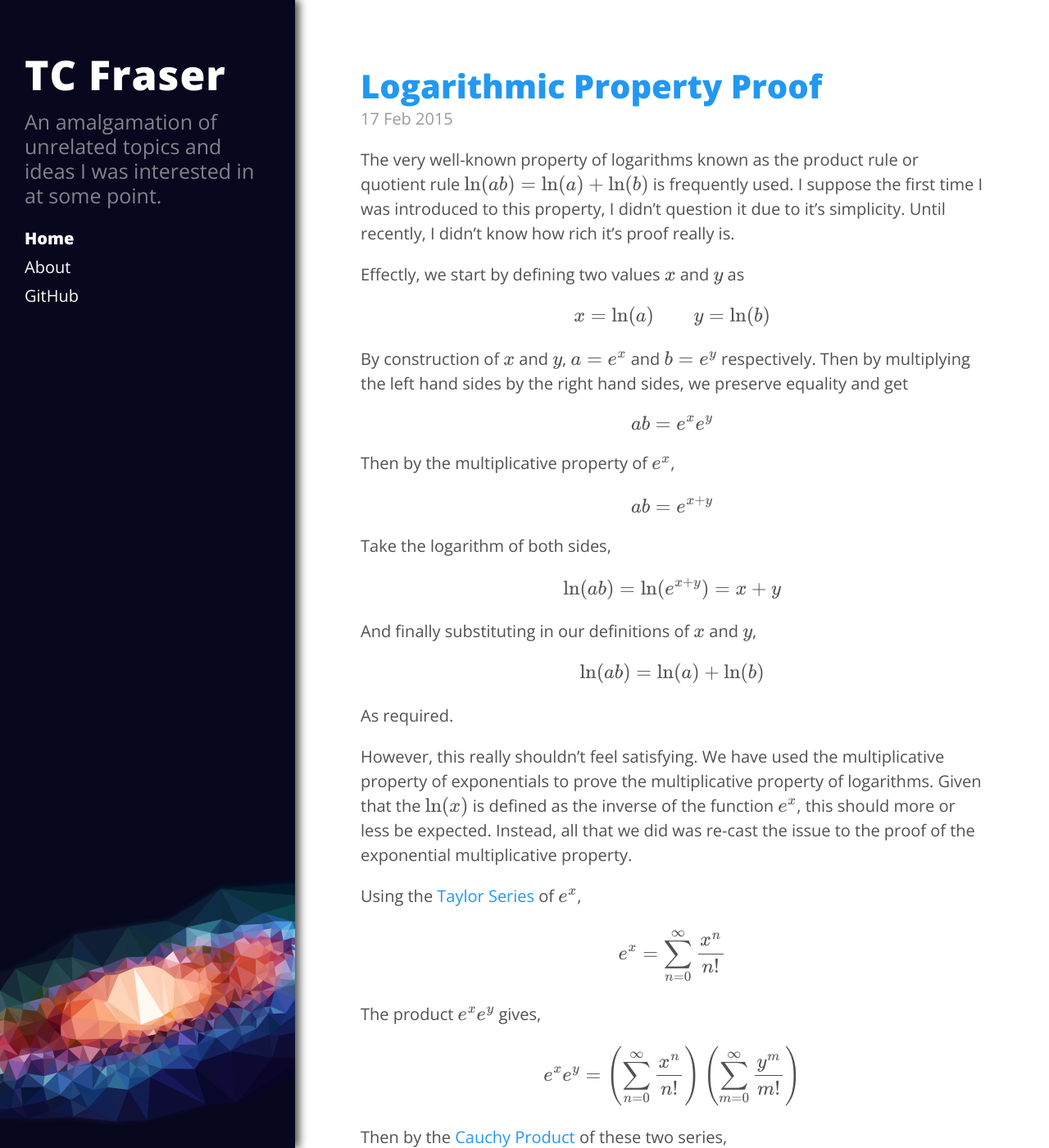
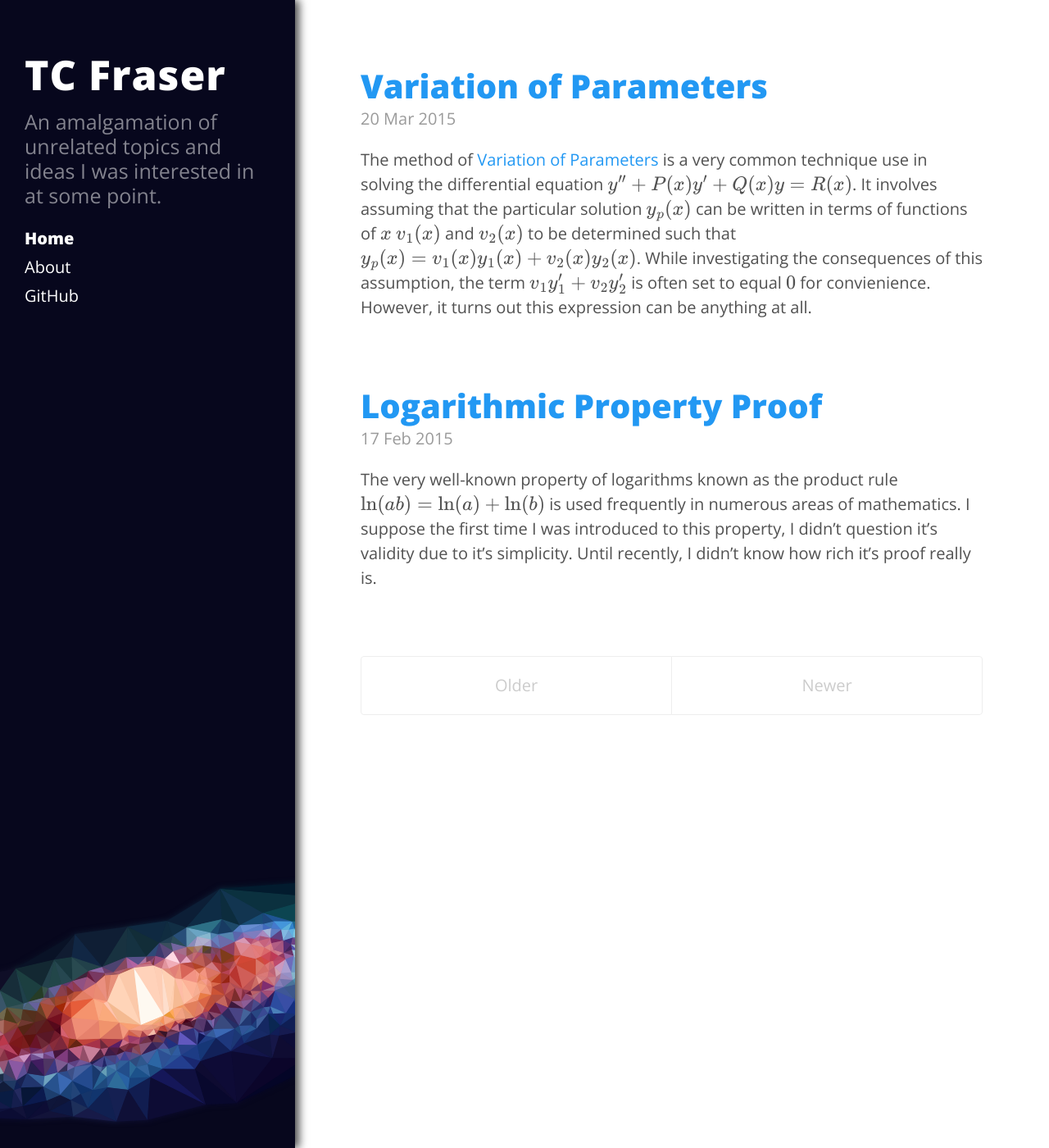
Before and after one commit to Sankarshan-Mudkavi/tcfraser.github.io, a Jekyll site: the page built from index.html, in a window 1280 px wide and 1400 px high. Shown: the whole window at 82% size. Built offline with Jekyll 4.4.1, drawn with Linux system fonts in a browser that asks for light colours; formulas are drawn with MathJax 3; the list of posts is cut into pages by our own code; some of the changed lines change nothing that is shown; some of the changed text lies outside the part shown.

Commit message:
variation of parameters post

```diff
--- a/_includes/head.html
+++ b/_includes/head.html
@@ -25,9 +25,34 @@
         processEscapes: true
       },
       TeX: {
-        extensions: ["AMSmath.js", "AMSsymbols.js"]
+        extensions: ["AMSmath.js", "AMSsymbols.js"],
+        Macros: {
+          numberthis: "\\addtocounter{equation}{1}\\tag{\\theequation}",
+          ba: ["\\left< #1 \\right>",1],
+          bs: ["\\left[ #1 \\right]",1],
+          br: ["\\left( #1 \\right)",1],
+          bc: ["\\left\\{ #1 \\right\\}",1],
+          mtrx: ["\\begin{bmatrix} #1 & #2 \\\\ #3 & #4 \\end{bmatrix}",4],
+          twovec: ["\\begin{bmatrix} #1 \\\\ #2 \\end{bmatrix}",2],
+          f: ["\\frac{#1}{#2}",2],
+          intl: "\\int\\limits",
+          dif: "\\mathrm{d}",
+          dx: "\\dif x",
+          der: ["\\f{\\dif #1}{\\dif #2}", 2]
+        }
+      },
+      "HTML-CSS": {
+        linebreaks: { automatic: true, width: "content" }
       }
     });
+    MathJax.Hub.Register.StartupHook("TeX Jax Ready",function () {
+      MathJax.Hub.Insert(MathJax.InputJax.TeX.Definitions.macros,{
+        cancel: ["Extension","cancel"],
+        bcancel: ["Extension","cancel"],
+        xcancel: ["Extension","cancel"],
+        cancelto: ["Extension","cancel"]
+    });
+});
   </script>
   {% endif %}
 
--- a/_posts/2015-02-17-proof-ln.md
+++ b/_posts/2015-02-17-proof-ln.md
@@ -3,7 +3,9 @@ layout: post
 title: Logarithmic Property Proof
 ---
 
-The very well-known property of logarithms known as the product rule or quotient rule $\ln(ab) = \ln(a) + \ln(b)$ is frequently used. I suppose the first time I was introduced to this property, I didn't question it due to it's simplicity. Until recently, I didn't know how rich it's proof really is.
+The very well-known property of logarithms known as the product rule $\ln(ab) = \ln(a) + \ln(b)$ is used frequently in numerous areas of mathematics. I suppose the first time I was introduced to this property, I didn't question it's validity due to it's simplicity. Until recently, I didn't know how rich it's proof really is.
+
+<!--more-->
 
 Effectly, we start by defining two values $x$ and $y$ as
 \begin{align}
--- /dev/null
+++ b/_posts/2015-03-20-variation-of-parameters.md
@@ -0,0 +1,135 @@
+---
+layout: post
+title: Variation of Parameters
+---
+
+The method of [Variation of Parameters](http://mathworld.wolfram.com/VariationofParameters.html) is a very common technique use in solving the differential equation $y'' + P(x)y' + Q(x)y = R(x)$. It involves assuming that the particular solution $y_p(x)$ can be written in terms of functions of $x$ $v_1(x)$ and $v_2(x)$ to be determined such that $y_p(x) = v_1(x)y_1(x) + v_2(x)y_2(x)$. While investigating the consequences of this assumption, the term $v_1 y'_1 + v_2 y'_2$ is often set to equal $0$ for convienience. However, it turns out this expression can be anything at all.
+
+<!--more-->
+
+The typical result associated with the variation of parameters is
+
+$$ y_p(x) = \intl_{x_o}^{x} \f{y_2(x)y_1(x') - y_1(x) y_2(x')}{W(x')}R(x') \dx' $$
+
+where $y_1(x)$ and $y_2(x)$ and solutions to the homogeneous differential equation
+
+$$ y'' + P(x)y' + Q(x)y = 0 $$
+
+The typical set up for this derivation is as follows.
+
+In order to find the particular solution to the differential equation
+
+$$ y''(x) + P(x) y'(x) + Q(x) y(x) = R(x) $$
+
+By choice, let the potential particular solution be of the form
+
+$$ y_p = v_1 y_1 + v_2 y_2 $$
+
+where $v_1$ and $v_2$ are unknown arbitrary functions in $x$. Therfore by construction,
+
+$$ y'_p(x) = v'_1 y_1 + v_1 y'_1 + v'_2 y_2 + v_2 y'_2 $$
+
+Since $v_1, v_2, y_1, y_2$ are all functions in $x$, re-label,
+
+$$ v'_1 y_1 + v'_2 y_2 = \varphi (x) $$
+
+At this point in the derivation, it is typical for $\varphi(x)$ to be set to $0$ in order to simplify calulations. This seems resonable becuase $v_1$ and $v_2$ are unknown and at this point are able to take on any values provided they satisfy the differential equation. However, this derivation will examine the consequences of assuming $\varphi(x)$ to be an arbitrary function of $x$ and to much surprise, the result will be identical.
+
+By construction of this problem,
+
+$$ y'_p(x) = v_1 y'_1 + v_2 y'_2 + \varphi (x) $$
+
+Differentiating $y_p(x)$ again,
+
+$$ y''_p(x) = v'_1 y'_1+ v_1 y''_1 + v'_2 y'_2 + v_2 y''_2 + \varphi' (x) $$
+
+By substituting these results into the differential equation,
+
+$$ y''_p(x) + P(x) y'_p(x) + Q(x) y_p(x) $$
+
+$$ = \bs{v'_1 y'_1+ v_1 y''_1 + v'_2 y'_2 + v_2 y''_2 + \varphi' (x)} + P(x) \bs{v_1 y'_1 + v_2 y'_2 + \varphi (x)} + Q(x) \bs{v_1 y_1 + v_2 y_2}$$
+
+$$ = v_1 \underbrace{\bs{y''_1 + P(x)y'_1 + Q(x) y_1}}_{= 0} + v_2 \underbrace{\bs{y''_2 + P(x)y'_2 + Q(x) y_2}}_{= 0} + v'_1 y'_1 + v'_2 y'_2 + \varphi' (x) + P(x) \varphi (x) $$
+
+$$ = v'_1 y'_1 + v'_2 y'_2 + \varphi' (x) + P(x) \varphi (x) $$
+
+The $v_1$ and $v_2$ terms are $0$ because $y_1$ and $y_2$ satisfy the homogeneous form of the differential equation. In order for $y_p$ to solve the inhomogeneous equation,
+
+$$ R(x) = v'_1 y'_1 + v'_2 y'_2 + \varphi' (x) + P(x) \varphi (x) $$
+
+Rearranging gives,
+
+$$ v'_1 y'_1 + v'_2 y'_2 = R(x) - \varphi' (x) - P(x) \varphi (x) $$
+
+Combining this with the definition of $\varphi (x)$,
+
+$$ \mtrx{y_1}{y_2}{y'_1}{y'_2} \twovec{v'_1}{v'_2} = \twovec{\varphi (x)}{R(x) - \varphi' (x) - P(x) \varphi (x)} $$
+
+$$ \twovec{v'_1}{v'_2} = \mtrx{y_1}{y_2}{y'_1}{y'_2}^{-1} \twovec{\varphi (x)}{R(x) - \varphi' (x) - P(x) \varphi (x)} $$
+
+$$ \twovec{v'_1}{v'_2} = \f{1}{W \bs{y_1, y_2 }(x)}\mtrx{y'_2}{-y_2}{-y'_1}{y_1}\twovec{\varphi (x)}{R(x) - \varphi' (x) - P(x) \varphi (x)} $$
+
+Therfore expanding out the matrix,
+
+$$ v'_1 = \f{1}{W(x)} \bs{\varphi (x) y'_2 - y_2 \br{R(x) - \varphi' (x) - P(x) \varphi (x)}} $$
+$$  v'_2 = \f{1}{W(x)} \bs{- \varphi (x) y'_1 + y_1 \br{R(x) - \varphi' (x) - P(x) \varphi (x)}} $$
+
+By recognzing the form of product rule on the inner terms,
+
+$$ v'_1 = \f{1}{W(x)} \bs{y_2 P(x) \varphi (x) - y_2 R(x) + \der{}{t} \br{\varphi (x) y_2}} $$
+
+$$ v'_2 = \f{1}{W(x)} \bs{- y_1 P(x) \varphi (x) + y_2 R(x) - \der{}{t} \br{\varphi (x) y_1}} $$
+
+Integrating with respect to integration variable $x'$ gives,
+
+$$ v_1 = \intl_{x_o}^{x} \f{1}{W(x')} \bs{y_2(x') P(x') \varphi (x') - y_2(x') R(x') + \der{}{x'}\br{\varphi (x') y_2(x')}} \dx' $$
+
+$$ v_2 = \intl_{x_o}^{x} \f{1}{W(x')} \bs{- y_1(x') P(x') \varphi (x') + y_1(x') R(x') - \der{}{x'}\br{\varphi (x') y_1(x')}} \dx' $$
+
+Closely examine the $\der{\br{\cdots}}{x'}$ term in $v_1$ denoted $S_1$ by applying integration by parts,
+
+$$ S_1 = \intl_{x_o}^{x} \f{1}{W(x')} \der{}{x'}\br{\varphi (x') y_2(x')} \dx' $$
+
+Using integration by parts,
+
+$$ s = \f{1}{W(x')} \implies \dif s = \f{-1}{W^2(x')} W'(x') \dx' $$
+
+$$ \dif t = \der{}{x'}\br{\varphi (x') y_2(x')} \dx' \implies t = \varphi (x') y_2(x') $$
+
+Therefore solve for $S_1$,
+
+$$ S_1 =  \left(\f{1}{W(x')}\varphi (x') y_2(x')\right|_{x_0}^{x} - \intl_{x_0}^{x} \f{-1}{W^2(x')} W'(x') \varphi (x') y_2(x') \dx' $$
+
+$$ S_1 =  \f{\varphi (x) y_2(x)}{W(x)} - \underbrace{\cancel{\f{\varphi (x_0) y_2(x_0)}{W(x_0)}}}_{\substack{\text{Constant contributes to}\\\text{homogeneous solution}}} - \intl_{x_0}^{x} \f{-1}{W^2(x')} W'(x') \varphi (x') y_2(x') \dx' $$
+
+Using Abel's identity $W'(x) = - P(x) W(x)$,
+
+$$ S_1 = \f{\varphi (x) y_2(x)}{W(x)} - \intl_{x_0}^{x} \f{P(x')}{W(x')} \varphi (x') y_2(x') \dx' $$
+
+Therfore $v_1$ becomes,
+
+$$ v_1 = \intl_{x_o}^{x} \bs{\cancel{\f{1}{W(x')} y_2(x') P(x') \varphi (x')} - \f{1}{W(x')} y_2(x') R(x') - \cancel{\f{P(x')}{W(x')} \varphi (x') y_2(x')}} \dx' + \f{\varphi (x) y_2(x)}{W(x)} $$
+
+$$ v_1 = - \intl_{x_o}^{x} \f{y_2(x') R(x')}{W(x')} \dx' + \f{\varphi (x) y_2(x)}{W(x)} $$
+
+Similarily $v_2$ simplifies nicely to,
+
+$$ v_2 = \intl_{x_o}^{x} \f{y_1(x') R(x')}{W(x')} \dx' - \f{\varphi (x) y_1(x)}{W(x)} $$
+
+Re-introducing these equations to $y_p(x)$,
+
+$$ y_p(x) = v_1(x) y_1(x) + v_2(x) y_2(x) $$
+
+$$ y_p(x) = y_1(x) \bs{- \intl_{x_o}^{x} \f{y_2(x') R(x')}{W(x')} \dx' + \f{\varphi (x) y_2(x)}{W(x)}} $$
+
+$$ + y_2(x) \bs{\intl_{x_o}^{x} \f{y_1(x') R(x')}{W(x')} \dx' - \f{\varphi (x) y_1(x)}{W(x)}} $$
+
+The non-integral terms of $y_1(x)$ and $y_2(x)$ cancel leaving,
+
+$$ y_p(x) = - y_1(x) \intl_{x_o}^{x} \f{y_2(x') R(x')}{W(x')} \dx  + y_2(x) \intl_{x_o}^{x} \f{y_1(x') R(x')}{W(x')} \dx' $$
+
+Given that $y_1(x)$ and $y_2(x)$ are independent of $x'$,
+
+$$ y_p(x) =  \intl_{x_o}^{x} \f{y_2(x)y'_1(x') - y_1(x) y'_2(x')}{W(x')} R(x') \dx'$$
+
+as required. From this derivation is can be seen that $\varphi(x)$ can be indeed be assumed to be an arbitrary fuction of $x$ and the resulting formula still holds true given $y_1$ and $y_2$.
```
